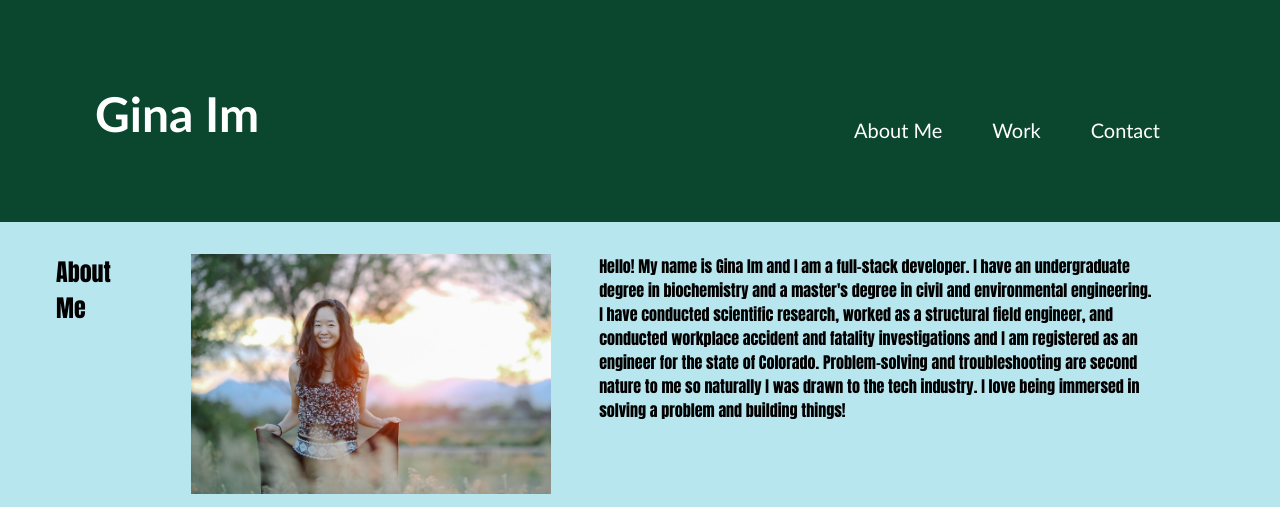
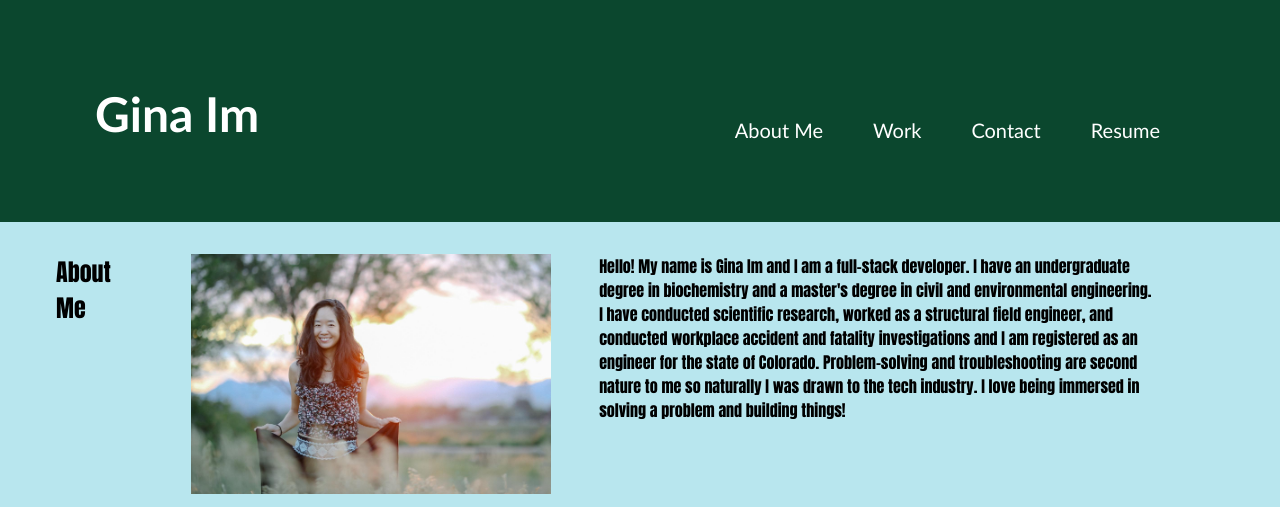
Before and after one commit to gim928/HW2-Portfolio-Gina, a plain HTML site: page index.html in a window 1280 px wide. Shown: the top 507 px of the page. Drawn offline with Linux system fonts and the light colour scheme.

Commit message:
added link to resume

```diff
--- a/index.html
+++ b/index.html
@@ -21,6 +21,7 @@
           <li>
             <a href="#contact">Contact</a>
           </li>
+          <li><a href="assets/Resume_GI.pdf" target="no_blank">Resume</a></li>
         </ul>
       </nav>
     </header>
```
Also changed, not shown: 1 other file.
